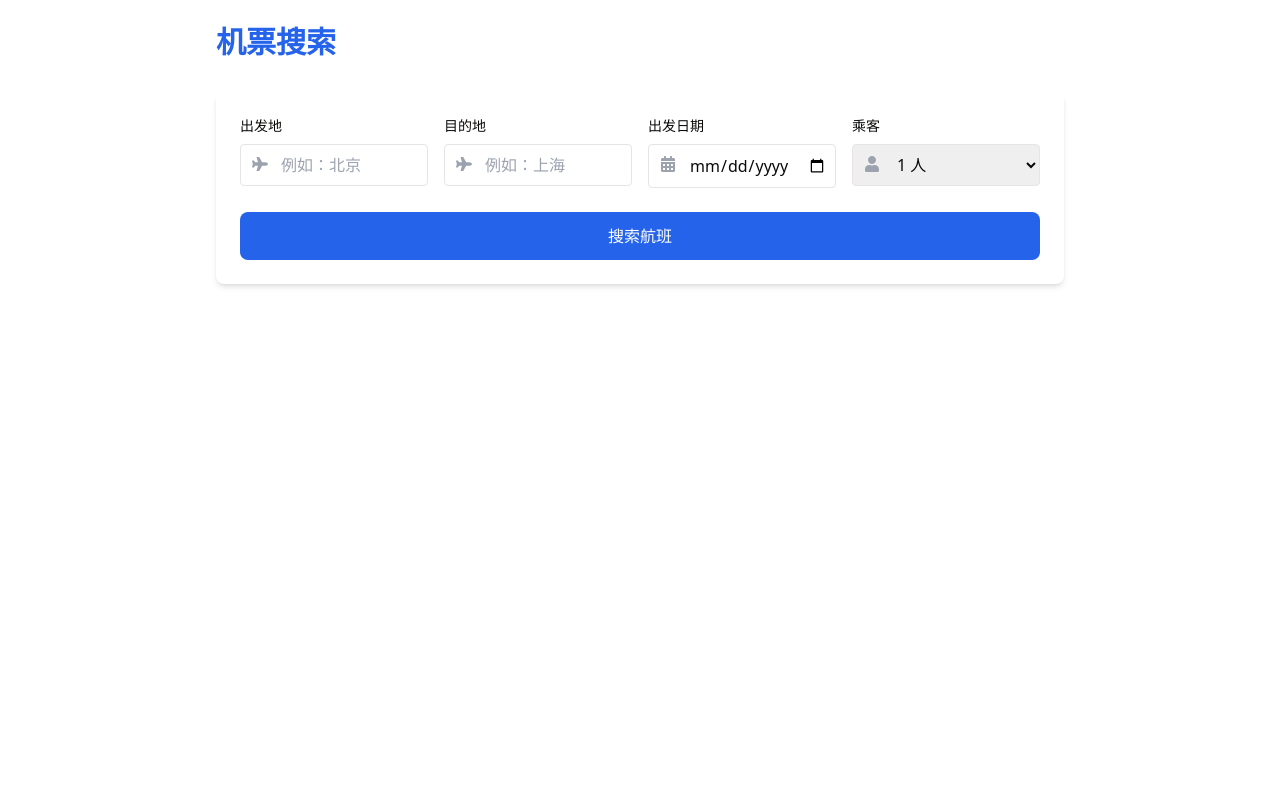
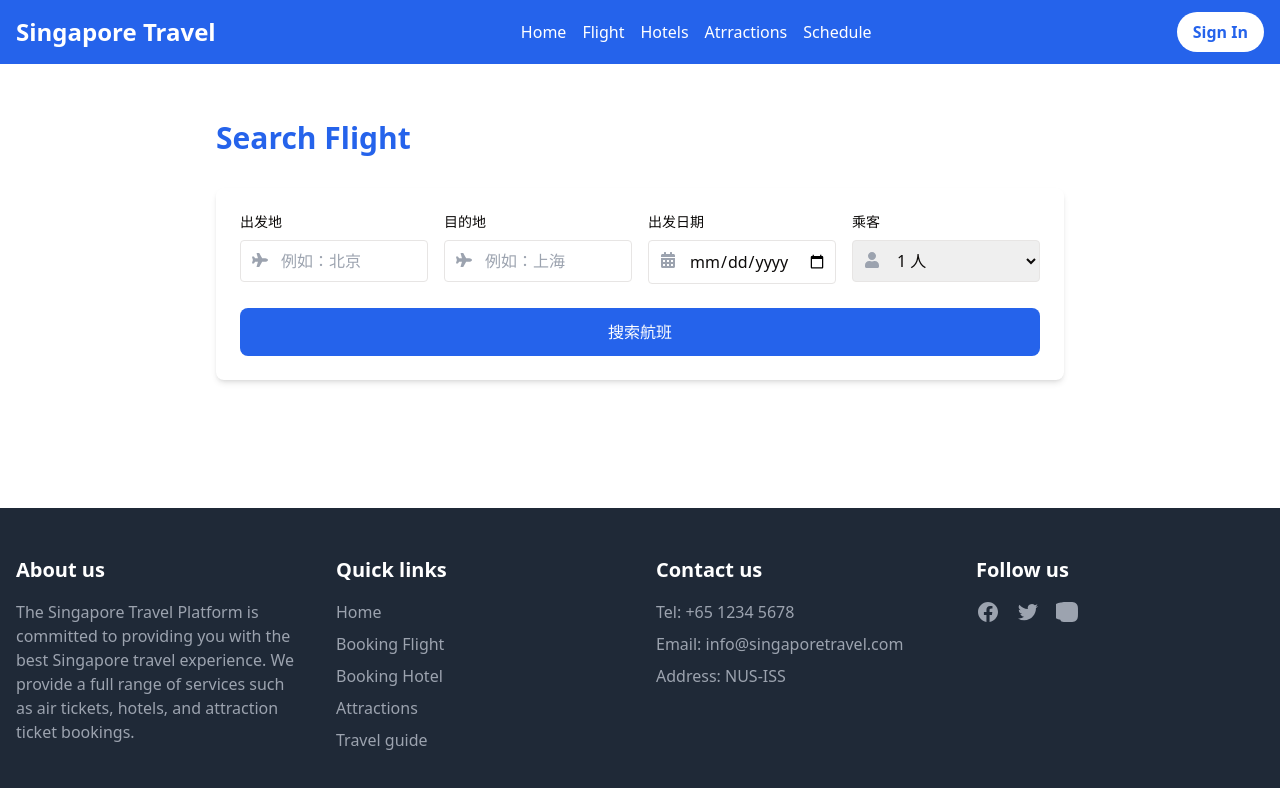
Before and after one commit to HZHENJ/Travel-plateform-frontend-web, a React (Vite) app: page /flight in a window 1280 px wide. Shown: the top 788 px of the page. Built offline with nearby package versions, Linux system fonts and the light colour scheme.

Commit message:
Completed Flight Pages

```diff
--- a/src/pages/flight/FlightDetails.jsx
+++ b/src/pages/flight/FlightDetails.jsx
@@ -1,6 +1,8 @@
 // FlightDetail.jsx
 import { useNavigate, useParams } from 'react-router-dom';
 import { FaChair, FaUtensils, FaWifi,FaPlane } from 'react-icons/fa';
+import Navbar from "../../components/layout/Navbar";
+import Footer from "../../components/layout/Footer";
 
 const flightDetails = {
   1: {
@@ -19,7 +21,10 @@ export default function FlightDetail() {
   const details = flightDetails[id];
 
   return (
-    <div className="max-w-4xl mx-auto p-6 min-h-screen">
+    <div className="min-h-screen flex flex-col">
+      <Navbar />
+      <main className="flex-grow container mx-auto px-4 py-8">
+        <div className="max-w-4xl mx-auto p-6">
           <h2 className="text-2xl font-bold mb-6 text-blue-600">航班详情</h2>
           <div className="bg-white p-6 rounded-lg shadow-md">
             <div className="grid grid-cols-1 md:grid-cols-2 gap-6">
@@ -79,5 +84,8 @@ export default function FlightDetail() {
             </button>
           </div>
         </div>
+      </main>
+      <Footer />
+    </div>
   );
 }
--- a/src/pages/flight/FlightResult.jsx
+++ b/src/pages/flight/FlightResult.jsx
@@ -1,6 +1,8 @@
 // FlightResults.jsx
 import { useNavigate } from 'react-router-dom';
 import { FaPlaneDeparture, FaClock, FaDollarSign } from 'react-icons/fa';
+import Navbar from "../../components/layout/Navbar";
+import Footer from "../../components/layout/Footer";
 
 const mockFlights = [
   {
@@ -29,7 +31,9 @@ export default function FlightResults() {
   const navigate = useNavigate();
 
   return (
-    <div className="max-w-4xl mx-auto p-6 min-h-screen">
+    <div className="min-h-screen flex flex-col">
+      <Navbar />
+      <main className="flex-grow container mx-auto px-4 py-8">
         <h2 className="text-2xl font-bold mb-6 text-blue-600">搜索结果</h2>
         <div className="space-y-4">
           {mockFlights.map(flight => (
@@ -73,6 +77,8 @@ export default function FlightResults() {
             </div>
           ))}
         </div>
+      </main>
+      <Footer />
     </div>
   );
 }
--- a/src/pages/flight/FlightSearch.jsx
+++ b/src/pages/flight/FlightSearch.jsx
@@ -2,6 +2,8 @@
 import { useState } from 'react';
 import { useNavigate } from 'react-router-dom';
 import { FaPlane, FaCalendarAlt, FaUser } from 'react-icons/fa';
+import Navbar from "../../components/layout/Navbar";
+import Footer from "../../components/layout/Footer";
 
 export default function FlightSearch() {
   const [form, setForm] = useState({
@@ -18,8 +20,11 @@ export default function FlightSearch() {
   };
 
   return (
-    <div className="max-w-4xl mx-auto p-6 min-h-screen">
-      <h1 className="text-3xl font-bold mb-8 text-blue-600">机票搜索</h1>
+    <div className="min-h-screen flex flex-col">
+      <Navbar />
+      <main className="flex-grow container mx-auto px-4 py-8">
+        <div className="max-w-4xl mx-auto p-6">
+          <h2 className="text-3xl font-bold mb-8 text-blue-600">Search Flight</h2>
           <form onSubmit={handleSubmit} className="bg-white p-6 rounded-lg shadow-md">
             <div className="grid grid-cols-1 md:grid-cols-4 gap-4">
               <div>
@@ -91,5 +96,8 @@ export default function FlightSearch() {
             </button>
           </form>
         </div>
+      </main>
+      <Footer />
+    </div>
   );
 };
```
Also changed, not shown: 1 other file (tests, documents, lock files or other folders). Lines whose indentation alone changed are shown as unchanged.
